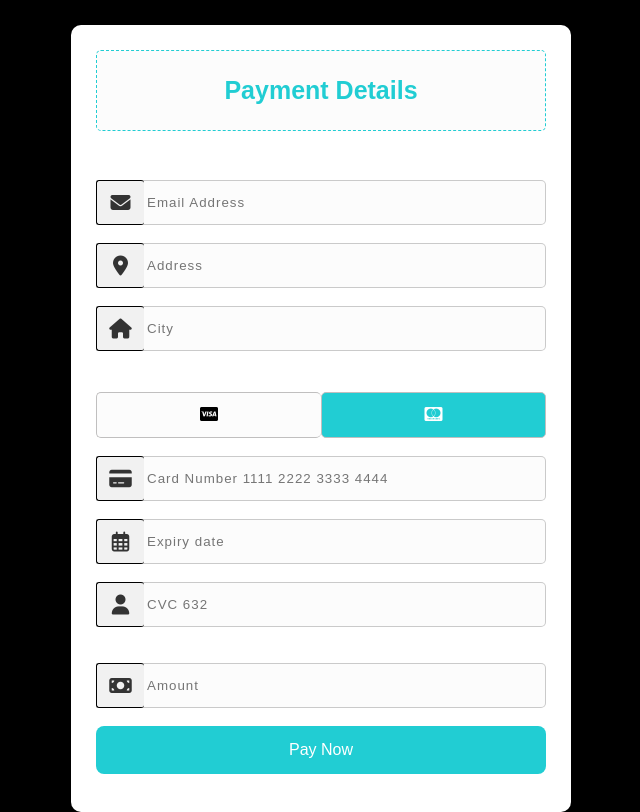
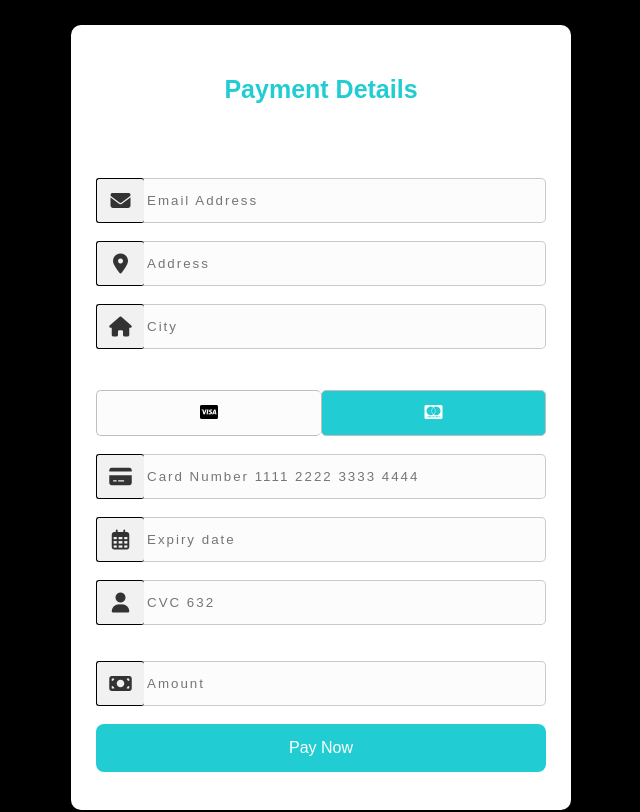
Before and after one commit to Freeint/Grow, a plain HTML site: page tran.html in a window 1280 px wide. Shown: the whole page, without its empty margins (319-959 px from the left). Drawn offline with Linux system fonts and the light colour scheme.

Commit message:
Update tran.css

```diff
--- a/tran.css
+++ b/tran.css
@@ -19,13 +19,12 @@ body{
   }
 
   .wrapper h2 {
-  background-color: #fcfcfc;
     color: #21cdd3;
     font-size: 25px;
     padding: 25px;
     margin-bottom: 8px;
     text-align: center;
-  border: 1px dashed #21cdd3;
+
     border-radius: 5px;
   }
 
@@ -63,7 +62,7 @@ body{
     background-color: #fcfcfc;
     border: 1px solid #0003;
     outline: none;
-  letter-spacing: 1px;
+    letter-spacing: 2px;
     transition: 0.3s;
     border-radius: 3px;
     color: #333;
@@ -131,7 +130,7 @@ body{
     width: 30%;
     padding: 14px;
     text-align: center;
-  background-color: #fcfcfc;
+    background-color: #2670a1;
     transition: 0 3s;
     outline: none;
     border: 1px solid #c0bfbf;
```
Lines whose indentation alone changed are shown as unchanged.
